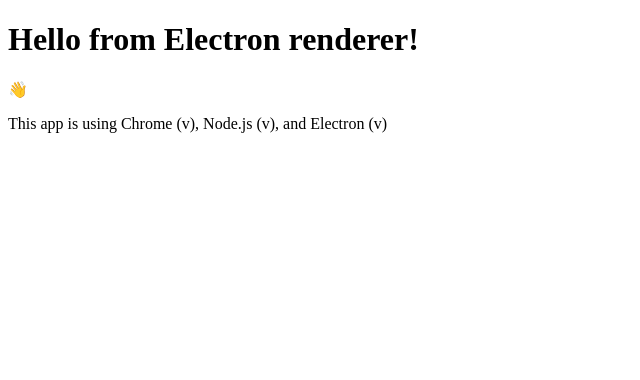
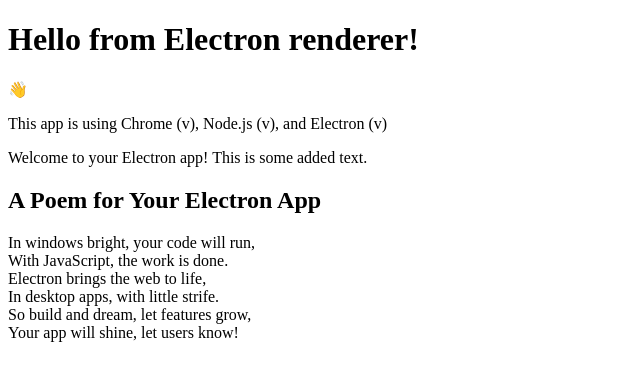
Before and after one commit to calleengman/my-electron-app, an Electron app: page index.html in a window 800 px wide. Shown: the whole page, without its empty margins (0-640 px from the left). Drawn offline with Linux system fonts and the light colour scheme; no server answers.

Commit message:
modified:   index.html

```diff
--- a/index.html
+++ b/index.html
@@ -17,6 +17,18 @@
     <h1>Hello from Electron renderer!</h1>
     <p>👋</p>
     <p id="info"></p>
+    <p>Welcome to your Electron app! This is some added text.</p>
+    <div>
+      <h2>A Poem for Your Electron App</h2>
+      <p>
+      In windows bright, your code will run,<br>
+      With JavaScript, the work is done.<br>
+      Electron brings the web to life,<br>
+      In desktop apps, with little strife.<br>
+      So build and dream, let features grow,<br>
+      Your app will shine, let users know!
+      </p>
+    </div>
   </body>
   <script src="./renderer.js"></script>
 </html>
```
